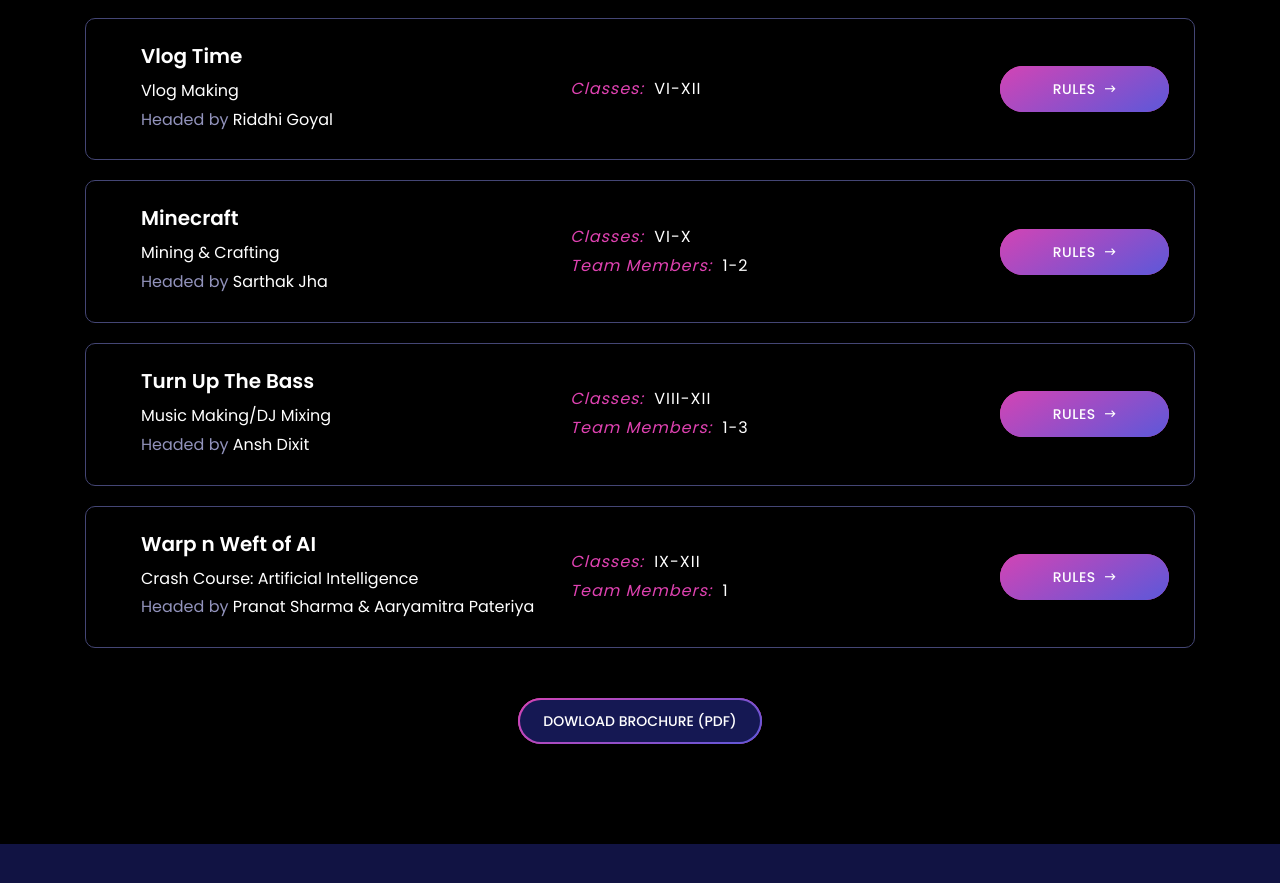
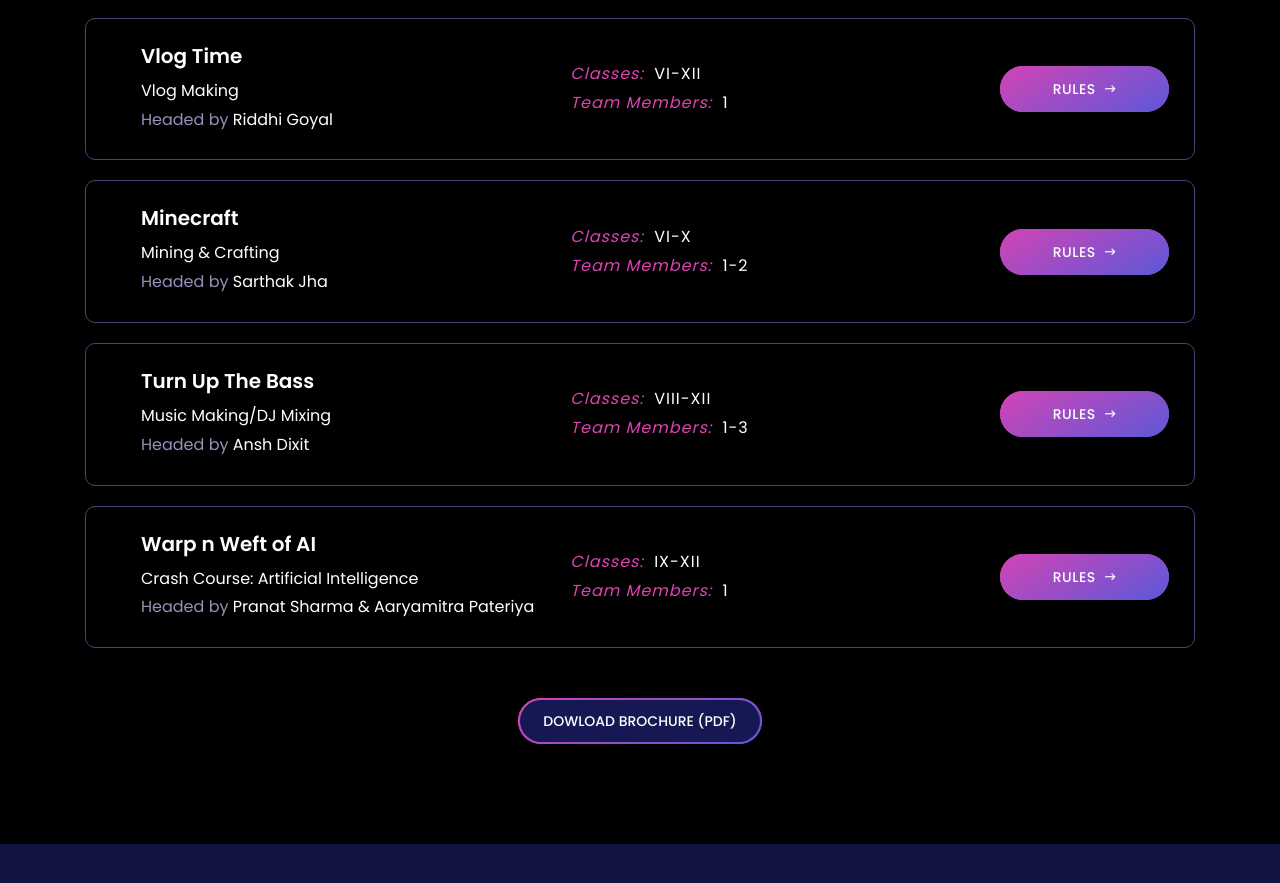
Before and after one commit to JimHopper150716/mainevent22, a website: page events.html in a window 1280 px wide. Shown: the part 1853-2736 px from the top of the page. Drawn offline with Linux system fonts and the light colour scheme.

Commit message:
Update events.html

```diff
--- a/events.html
+++ b/events.html
@@ -297,6 +297,7 @@
                                             <!-- Single Schedule Info -->
                                             <div class="schedule-time-place">
                                                 <p><i>Classes:</i> VI-XII</p>
+                                                <p><i>Team Members:</i> 1</p>
                                             </div>
                                             <!-- Schedule Btn -->
                                             <a href="eventz/Vlog Time.pdf" class="btn confer-btn">Rules <i class="zmdi zmdi-long-arrow-right"></i></a>
```
